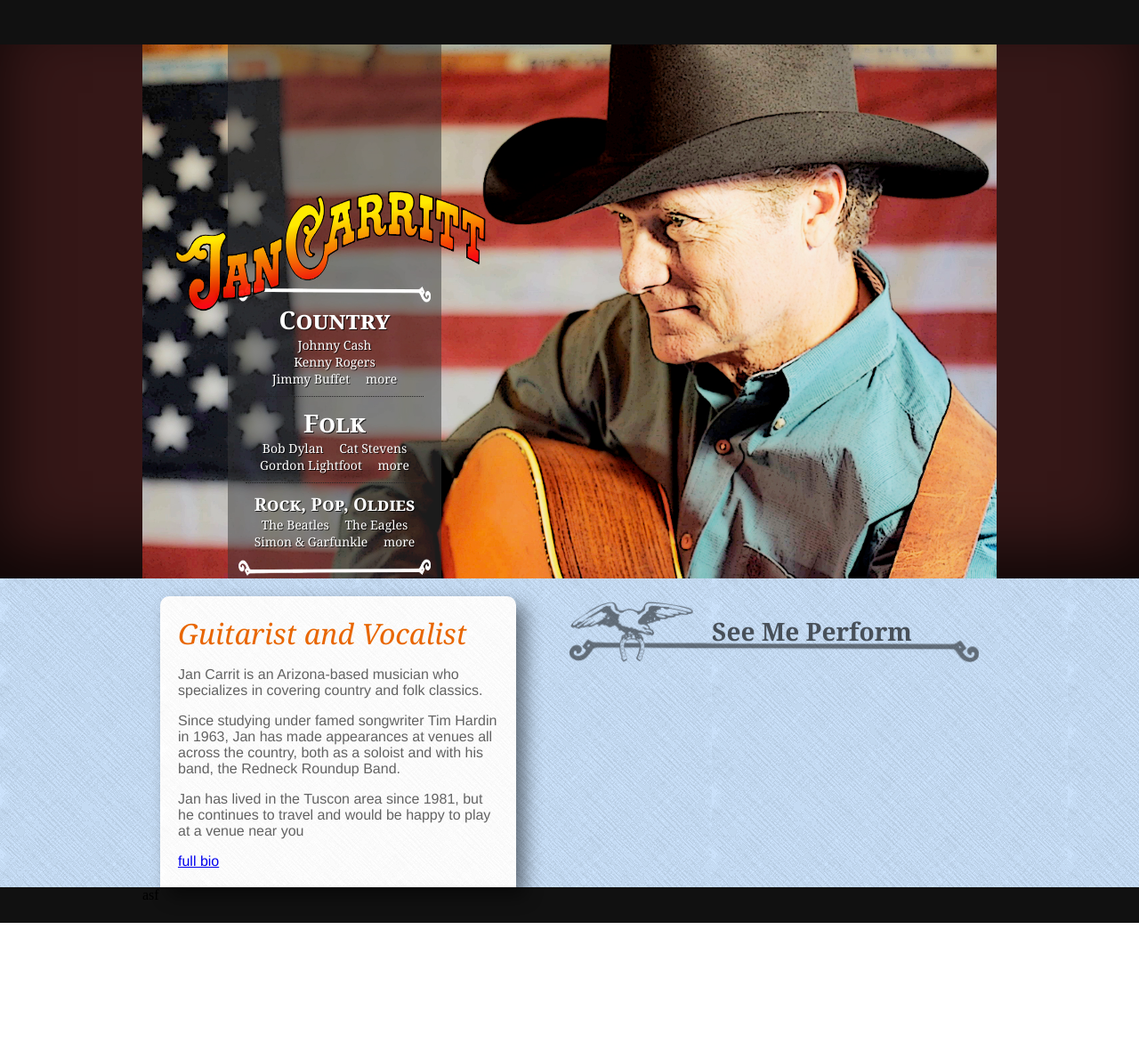
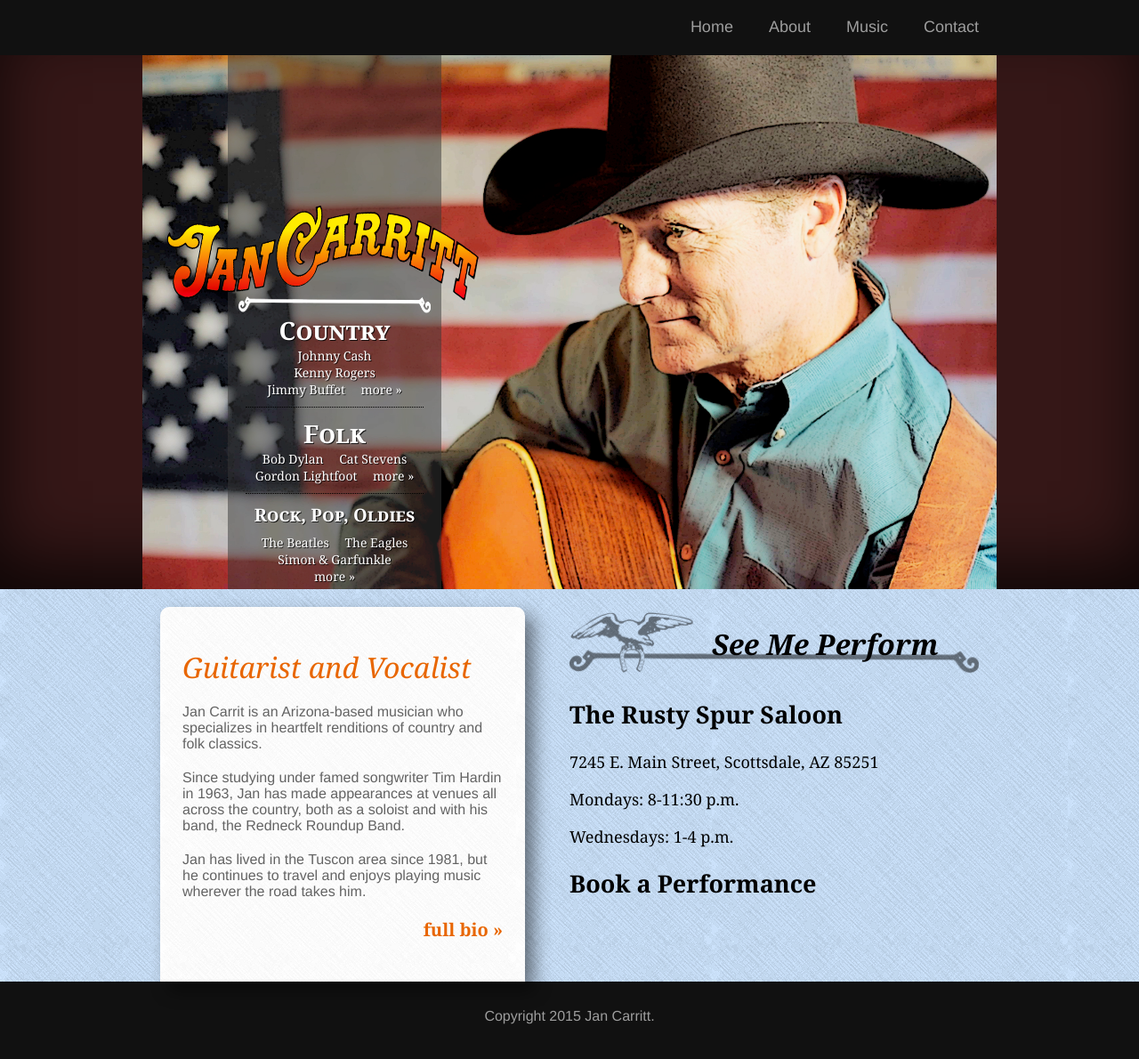
Before and after one commit to justinsilvestre/jan-carritt, a plain HTML site: page index.html in a window 1280 px wide. Shown: the whole page at 89% size. Before the commit the page ends 1037 px from the top, so only its background shows below. Drawn offline with Linux system fonts and the light colour scheme.

Commit message:
added navigation and started home-right section

```diff
--- a/index.html
+++ b/index.html
@@ -2,13 +2,19 @@
 <html>
 <head>
 	<title>Jan Carritt | Country Music</title>
+	<link href="reset.css" rel="stylesheet"/>
 	<link href="styles.css" rel="stylesheet"/>
 </head>
 <body>
 
 <div class="top-bar">
 	<div class="nav">
-
+		<ul>
+			<li><a href="index.html">Home</a></li>
+			<li><a href="about.html">About</a></li>
+			<li><a href="music.html">Music</a></li>
+			<li><a href="contact.html">Contact</a></li>
+		</ul>
 	</div>
 </div>
 
@@ -53,8 +59,19 @@
 <div class="middle">
 	<div class="main">
 
-			<div class="home-right">
-		<h1>See Me Perform</h1>
+		<div class="home-right">
+			<h1>See Me Perform</h1>
+			<div class="rusty">
+				<h2>The Rusty Spur Saloon</h2>
+				<p class="address">7245 E. Main Street,
+Scottsdale, AZ 85251</p>
+				<p>Mondays: 8-11:30 p.m.</p>
+				<p>Wednesdays: 1-4 p.m.</p>
+			</div>
+			<div class="book">
+				<h2>Book a Performance</h2>
+				<p></p>
+			</div>
 
 		</div>
 
@@ -62,15 +79,15 @@
 		<div class="home-left">
 			<h1>Guitarist and Vocalist</h1>
 			<p>
-				Jan Carrit is an Arizona-based musician who specializes in covering country and folk classics.
+				Jan Carrit is an Arizona-based musician who specializes in heartfelt renditions of country and folk classics.
 			</p>
 			<p>
 				Since studying under famed songwriter Tim Hardin in 1963, Jan has made appearances at venues all across the country, both as a soloist and with his band, the Redneck Roundup Band.
 			</p>
 			<p>
-				Jan has lived in the Tuscon area since 1981, but he continues to travel and would be happy to play at a venue near you
+				Jan has lived in the Tuscon area since 1981, but he continues to travel and enjoys playing music wherever the road takes him.
 			</p>
-			<span><a href="#">full bio</a></span>
+			<p><a href="#">full bio</a></p>
 		</div>
 
 	</div>
@@ -78,7 +95,7 @@
 
 <div class="bottom">
 	<div class="footer">
-	asf
+	Copyright 2015 Jan Carritt.
 	</div>
 </div>
 
--- a/styles.scss
+++ b/styles.scss
@@ -23,6 +23,7 @@ html, body {
 .top {
 	width:100%;
 	height: 600px;
+	clear:both;
 
 	background-color:$brown;
 	-webkit-box-shadow: inset 0px -33px 77px -4px rgba(0,0,0,0.75);
@@ -35,9 +36,31 @@ box-shadow: inset 0px -33px 77px -4px rgba(0,0,0,0.75);
 }
 .nav {
 	width: $full-width;
-	height: 50px;
+	height: 62px;
 	margin: 0 auto;
 
+	font-family: 'Helvetica', 'Helvetica World', 'Arial', sans-serif;
+	color: #9E9E9E;
+	font-size: 18px;
+	&>ul {
+		float: right;
+		list-style-type:none;
+		margin: 0;
+		padding: 0;
+		li {
+			float:left;
+			a {
+				padding: 20px 20px;
+				display:block;
+				color: #9E9E9E;
+				text-decoration: none;
+			}
+			a:hover {
+				color: #FFFFFF;
+				background-color:#000000;
+			}
+		}
+	}
 
 }
 
@@ -56,6 +79,10 @@ box-shadow: inset 0px -33px 77px -4px rgba(0,0,0,0.75);
 	width:240px;
 	margin-left:10%;
 	height:100%;
+
+			a:after {
+			content: " »";
+		}
 
 	background-color: rgba(55,55,55,.5);
 	color: #FFFFFF;
@@ -102,7 +129,9 @@ box-shadow: inset 0px -33px 77px -4px rgba(0,0,0,0.75);
 			font-size: 28px;
 			font-weight: bold;
 			text-align: center;
-			&:last-child { font-size:20px; margin-bottom: 0;}
+			&:last-child {
+				font-size:20px;margin-bottom: 0;
+				ul {margin-top:8px;}}
 			ul{
 				list-style-type:none;
 				padding: 0 0 10px 0;
@@ -110,7 +139,7 @@ box-shadow: inset 0px -33px 77px -4px rgba(0,0,0,0.75);
 				font-size: 14px;
 				font-variant: normal;
 				font-weight: 100;
-				border-bottom:dotted 1px #252525;
+				border-bottom:dotted 1px #000000;
 				li {
 					padding: 0 7px 0 7px;
 					margin: 0;
@@ -122,10 +151,10 @@ box-shadow: inset 0px -33px 77px -4px rgba(0,0,0,0.75);
 	}
 
 	p {
-		margin: 0 20px 0 0;
+		margin: 10px 20px 0 0;
 		padding: 0;
-		font-variant:normal;
-		font-size: 16px;
+		font-variant:small-caps;
+		font-size: 18px;
 		font-weight: normal;
 		text-align: right;
 		a:after {
@@ -139,7 +168,8 @@ box-shadow: inset 0px -33px 77px -4px rgba(0,0,0,0.75);
 	height:150px;
 	position:relative;
 	top:150px;
-	left:-60px;
+	left:-70px;
+	transform:rotate(10deg);
 	background-image: url(logo-letters.png);
 	background-size: 100% 100%;
 	background-repeat: no-repeat;
@@ -164,7 +194,7 @@ box-shadow: inset 0px -33px 77px -4px rgba(0,0,0,0.75);
 
 .home-left {
 	margin: 0 0 0 0;
-	padding: 20px;
+	padding: 25px;
 	margin-left: 20px;
 	width:360px;
 
@@ -178,12 +208,33 @@ box-shadow: inset 0px -33px 77px -4px rgba(0,0,0,0.75);
 	   -moz-box-shadow: 10px 10px 20px 0px rgba(0,0,0,0.49);
 	        box-shadow: 10px 10px 20px 0px rgba(0,0,0,0.49);
 	h1 {
-		margin: 0;
+		margin-bottom: 20px;
 		padding: 0;
+
 		color: #E86601;
 		font-family: 'Georgia', serif;
 		font-style: italic;
 		font-weight: normal;
+		font-size: 32px;
+	}
+	p {
+		margin-bottom: 20px;
+	}
+	p:last-child {
+		text-align: right;
+		a {
+			font-family: 'Georgia', serif;
+			font-weight: bold;
+			font-size: 20px;
+			color: #E86601;
+			text-decoration: none;
+			&:after {
+				content: " »"
+			}
+			&:hover {
+				color: #FFFB00;
+			}
+		}
 	}
 }
 
@@ -200,12 +251,13 @@ box-shadow: inset 0px -33px 77px -4px rgba(0,0,0,0.75);
 		width: 300px;
 		height: 60px;
 		padding-left: 160px;
-		font-size: 28px;
+		font-size: 32px;
+		font-style: italic;
 		font-family: 'Georgia', serif;
 		background-image: url(logobarwbirdt.png);
 		background-size: 100% auto;
 		margin: 0;
-		color:#485059;
+		color:#000000/*#485059*/;
 
 
 	}
@@ -214,7 +266,8 @@ box-shadow: inset 0px -33px 77px -4px rgba(0,0,0,0.75);
 
 .bottom {
 	width:100%;
-	height: 40px;
+	height: 30px;
+	padding:30px 0;
 	background-color:$darkergrey;
 	clear: left;
 }
@@ -222,6 +275,10 @@ box-shadow: inset 0px -33px 77px -4px rgba(0,0,0,0.75);
 	width: $full-width;
 	height: 100%;
 	margin: 0 auto;
+	font-size:16px;
+	font-family: 'Helvetica', 'Helvetica World', 'Arial', sans-serif;
+	color: #9E9E9E;
+	text-align: center;
 }
 
 .clear-both {
```
Also changed, not shown: styles.css, 1 other file.
